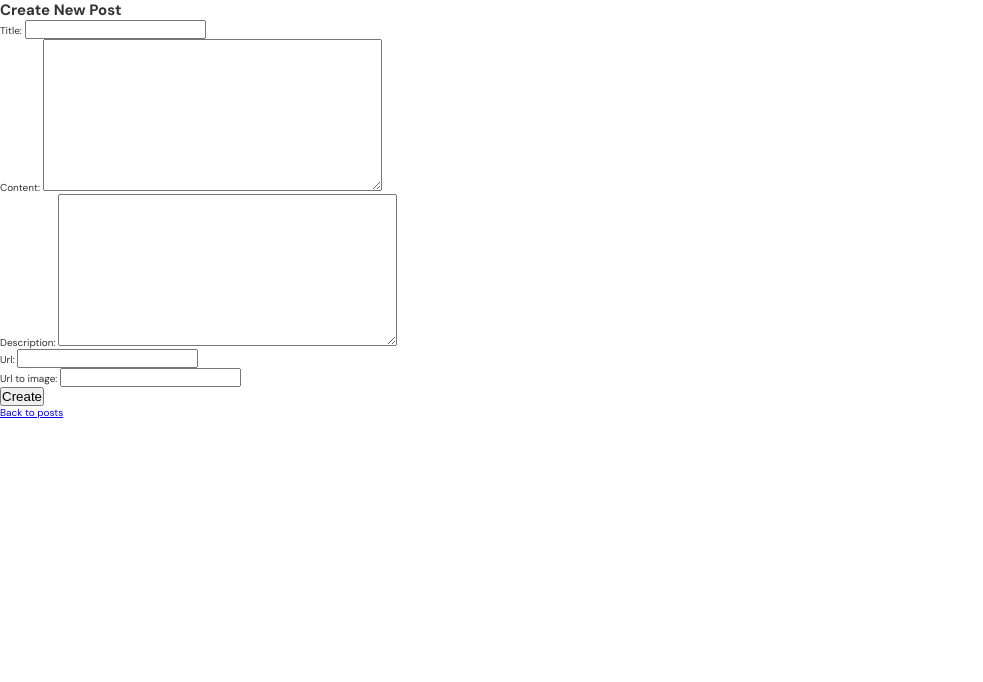
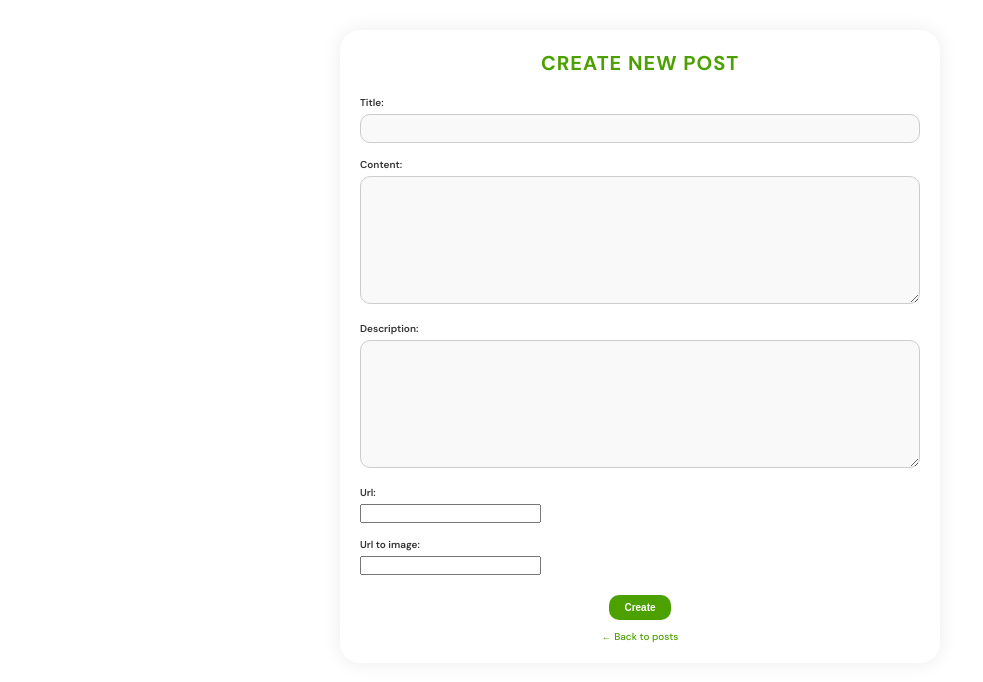
Before and after one commit to gbollybambam/django-practice-projects, a Django app: page /blog/create/ in a window 1280 px wide. Shown: the top 682 px of the page, without its empty margins (0-983 px from the left). Run offline with Django 5.2, Linux system fonts and the light colour scheme; the visitor is signed in with stand-in values (Sample User, id 1).

Commit message:
css file for create_posts

```diff
--- /dev/null
+++ b/django-blog/blog/static/css/create_post.css
@@ -0,0 +1,81 @@
+.create-post-wrapper {
+    max-width: 600px;
+    margin: 3rem auto;
+    padding: 2rem;
+    background-color: #fff;
+    border-radius: 2rem;
+    box-shadow: 0 0 2rem rgba(0, 0, 0, 0.08);
+    animation: fadeInUp 0.5s ease both;
+}
+
+.create-post-wrapper h2 {
+    text-align: center;
+    font-size: 2rem;
+    color: #4ca100;
+    margin-bottom: 2rem;
+    text-transform: uppercase;
+    letter-spacing: 1px;
+}
+
+/* Form styles */
+.create-post-form p {
+    margin-bottom: 1.5rem;
+}
+
+.create-post-form label {
+    display: block;
+    font-weight: 600;
+    margin-bottom: 0.5rem;
+    color: #333;
+}
+
+.create-post-form input[type="text"],
+.create-post-form textarea {
+    width: 100%;
+    padding: 0.8rem 1rem;
+    border: 1px solid #ccc;
+    border-radius: 1rem;
+    font-size: 1rem;
+    background-color: #f9f9f9;
+    transition: border-color 0.3s ease;
+}
+
+.create-post-form input:focus,
+.create-post-form textarea:focus {
+    outline: none;
+    border-color: #4ca100;
+}
+
+/* Submit Button */
+.submit-btn {
+    padding: 0.7rem 1.5rem;
+    background-color: #4ca100;
+    color: #fff;
+    border: none;
+    border-radius: 1rem;
+    font-weight: 600;
+    font-size: 1rem;
+    cursor: pointer;
+    transition: background-color 0.3s ease;
+    display: block;
+    margin: 2rem auto 1rem;
+}
+
+.submit-btn:hover {
+    background-color: #3a8000;
+}
+
+/* Back link */
+.back-link {
+    display: block;
+    text-align: center;
+    margin-top: 1rem;
+    color: #4ca100;
+    text-decoration: none;
+    font-weight: 500;
+    transition: color 0.3s ease;
+}
+
+.back-link:hover {
+    color: #3a8000;
+}
--- a/django-blog/blog/templates/blog/create_post.html
+++ b/django-blog/blog/templates/blog/create_post.html
@@ -1,10 +1,24 @@
 {% extends 'base_generic.html' %}
+{% load static %}
+{% block title %}
+<title>Create New Post</title>
+{% endblock %}
+
+{% block leaf %}
+<link rel="stylesheet" href="{% static 'css/create_post.css' %}">
+</link>
+{% endblock %}
+
 {% block content %}
+<div class="create-post-wrapper">
     <h2>Create New Post</h2>
-    <form method="post">
+    <form method="post" class="create-post-form">
         {% csrf_token %}
         {{ form.as_p }}
-        <button type="submit">Create</button>
+        <button type="submit" class="submit-btn">Create</button>
     </form>
-    <a href="{% url 'blog' %}?page={{ request.GET.page|default:'1' }}&source={{ request.GET.source|default:'all' }}">Back to posts</a>
+    <a class="back-link"
+        href="{% url 'blog' %}?page={{ request.GET.page|default:'1' }}&source={{ request.GET.source|default:'all' }}">←
+        Back to posts</a>
+</div>
 {% endblock %}
```
